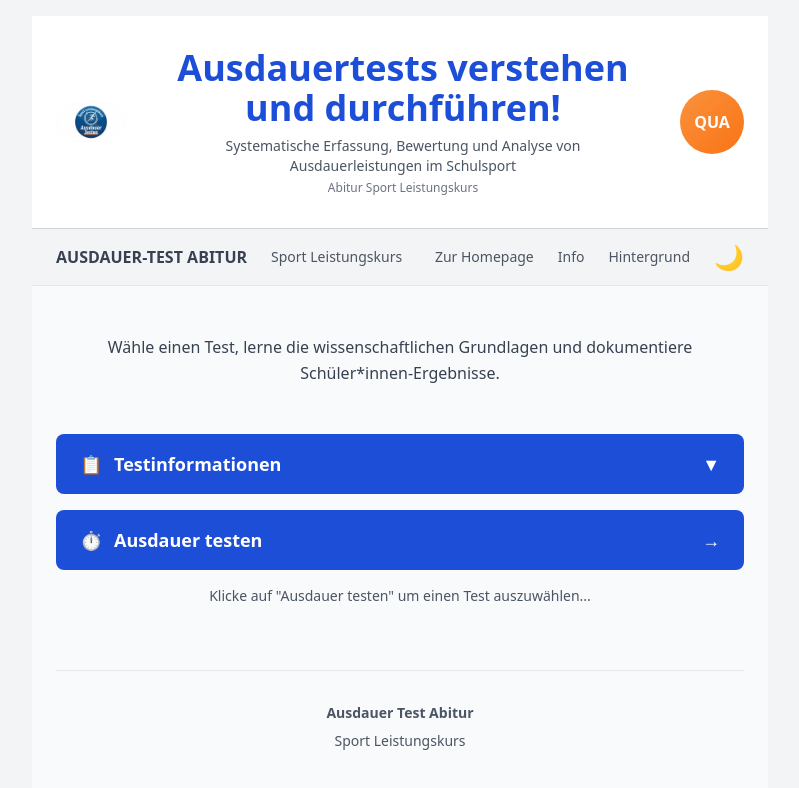
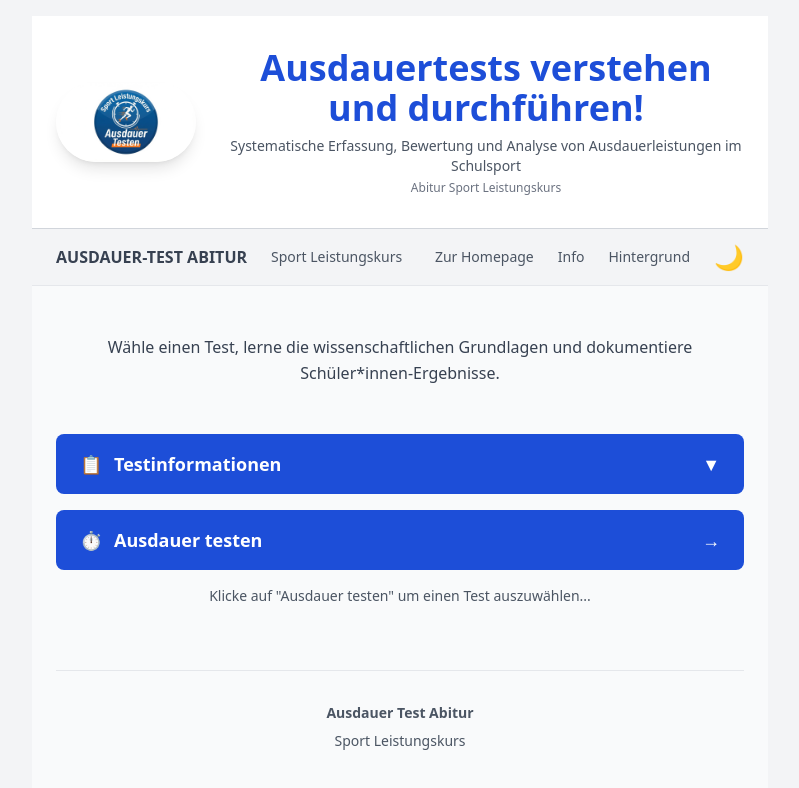
Before and after one commit to RadDWB/Abitur7_Ausdauer_final, a Next.js app: page / in a window 1280 px wide. Shown: the top 788 px of the page, without its empty margins (240-1039 px from the left). Built offline with nearby package versions, Linux system fonts and the light colour scheme.

Commit message:
refactor: QUA-Logo entfernt, Ausdauer-Logo vergrößert
- QUA-Logo (rechts) entfernt
- AusdauertestenLK-Logo von 70px auf 140px vergrößert
- Logo-Shadow hinzugefügt für bessere Optik
- Header-Layout angepasst
https://claude.ai/code/session_01Wanb9z9ioDhfLcaZTqymx5

```diff
--- a/app/page.tsx
+++ b/app/page.tsx
@@ -17,20 +17,20 @@ export default function HomePage() {
     <main className="min-h-screen bg-gray-50">
       {/* Top Header - Title Section */}
       <div className="bg-white border-b border-gray-300">
-        <div className="max-w-6xl mx-auto px-6 py-8 flex items-center justify-between">
-          {/* Left: Logo */}
+        <div className="max-w-6xl mx-auto px-6 py-8 flex items-center justify-center gap-8">
+          {/* Large Logo */}
           <div className="flex-shrink-0">
             <Image
               src="/AusdauertestenLK.png"
               alt="Ausdauer testen Logo"
-              width={70}
-              height={70}
-              className="rounded-full"
+              width={140}
+              height={140}
+              className="rounded-full shadow-lg"
             />
           </div>
 
           {/* Center: Main Title */}
-          <div className="flex-1 text-center px-8">
+          <div className="flex-1 text-center">
             <h1 className="text-4xl font-bold text-blue-700 mb-2">
               Ausdauertests verstehen und durchführen!
             </h1>
@@ -40,13 +40,6 @@ export default function HomePage() {
             <p className="text-xs text-gray-500 mt-1">
               Abitur Sport Leistungskurs
             </p>
-          </div>
-
-          {/* Right: Logo */}
-          <div className="flex-shrink-0">
-            <div className="w-16 h-16 bg-gradient-to-br from-orange-400 to-orange-500 rounded-full flex items-center justify-center text-white font-bold">
-              QUA
-            </div>
           </div>
         </div>
       </div>
```
